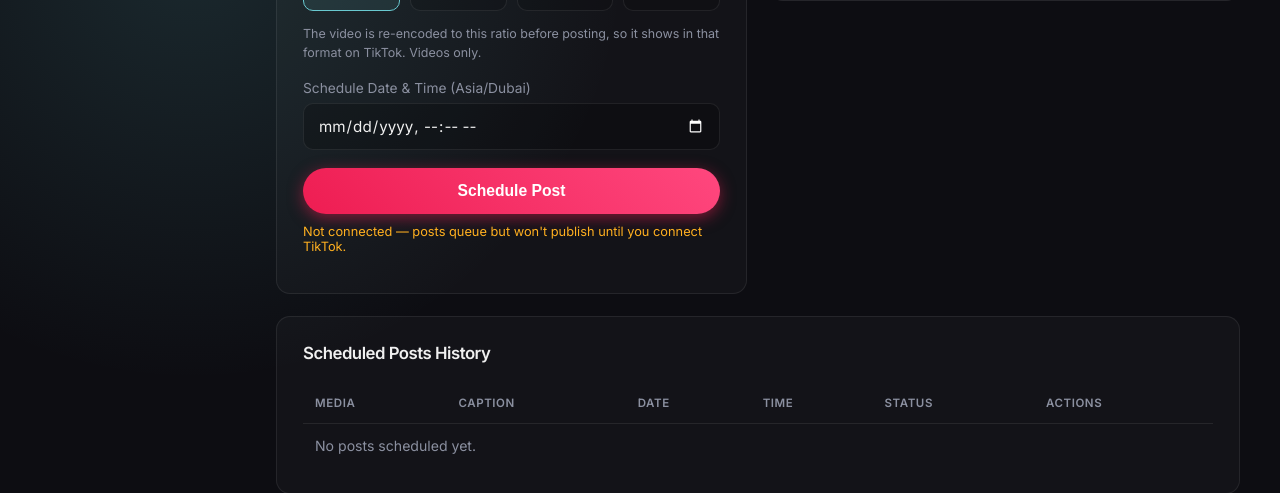
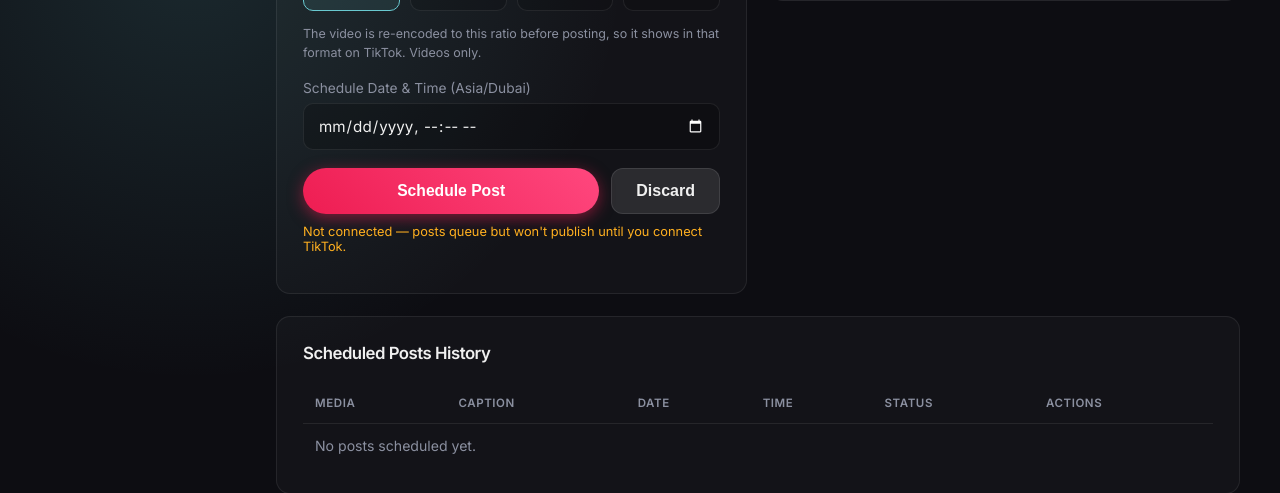
Before and after one commit to aaron35tobias/tiktok-scheduler, a Django app: page /dashboard/ in a window 1280 px wide. Shown: the part 1413-1906 px from the top of the page. Run offline with Django 5.2, Linux system fonts and the light colour scheme; parts of the project's set-up code (start-up, migrations or seed data) failed here and were passed over.

Commit message:
feat: add Discard button to clear the in-progress post in Create New Post

```diff
--- a/core/templates/core/dashboard.html
+++ b/core/templates/core/dashboard.html
@@ -438,7 +438,10 @@
                         <label>Schedule Date &amp; Time ({{ settings.timezone }})</label>
                         <input type="datetime-local" name="schedule" required>
                     </div>
-                    <button type="submit" class="btn-primary" style="width: 100%;">Schedule Post</button>
+                    <div style="display:flex; gap:12px;">
+                        <button type="submit" class="btn-primary" style="flex:1;">Schedule Post</button>
+                        <button type="button" class="btn-secondary" id="discard-btn">Discard</button>
+                    </div>
                     {% if not connected %}
                     <p style="color:#ffb020; font-size:0.8rem; margin-top:10px;">Not connected — posts queue but won't publish until you connect TikTok.</p>
                     {% endif %}
@@ -631,6 +634,22 @@
     }
     fileInput.addEventListener('change', showPreview);
 
+    // Discard: clear the in-progress post (file, preview, fields).
+    const discardBtn = document.getElementById('discard-btn');
+    if (discardBtn) {
+        discardBtn.addEventListener('click', function () {
+            if (!confirm('Discard this post? Your uploaded file and inputs will be cleared.')) return;
+            const form = fileInput.closest('form');
+            form.reset();
+            preview.style.display = 'none';
+            preview.innerHTML = '';
+            thumbControl.style.display = 'none';
+            coverMs.value = '0';
+            fileMsg.textContent = 'Choose File — or Drag & Drop';
+            fileMsg.style.color = 'var(--muted)';
+        });
+    }
+
     ['dragenter', 'dragover', 'dragleave', 'drop'].forEach(ev =>
         dropArea.addEventListener(ev, e => { e.preventDefault(); e.stopPropagation(); }, false));
     ['dragenter', 'dragover'].forEach(ev =>
```
